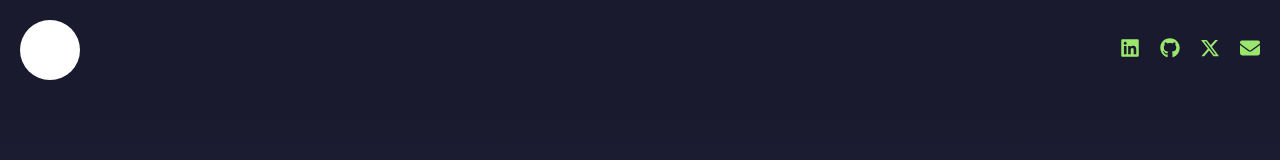
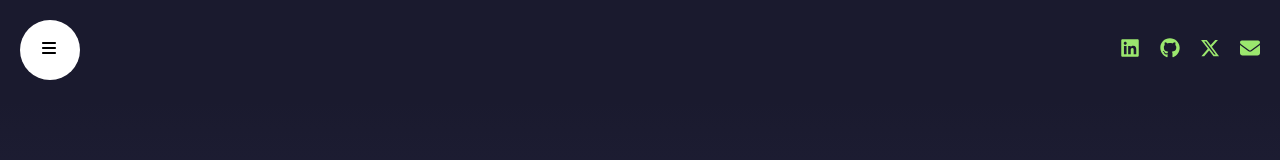
Before and after one commit to FatemeGhalandari/fatemeghalandari.github.io, a React (Vite) app: page / in a window 1280 px wide. Shown: the top 160 px of the page. Built offline with nearby package versions, Linux system fonts and the light colour scheme.

Commit message:
style: Refactor Sidebar ToggleButton component to use event.stopPropagation()

```diff
--- a/src/components/Sidebar/ToggleButton.jsx
+++ b/src/components/Sidebar/ToggleButton.jsx
@@ -3,10 +3,15 @@ import { faBars, faX } from "@fortawesome/free-solid-svg-icons";
 
 // eslint-disable-next-line react/prop-types
 const ToggleButton = ({ setOpen, open }) => {
+  const toggleSidebar = (event) => {
+    event.stopPropagation();
+    console.log("toggleSidebar: current open state", open);
+    setOpen(!open);
+  };
   return (
     <button
-      className="fixed z-[1] top-6 left-6 w-[50px] h-[50px] bg-transparent border-r-4 border-none cursor-pointer"
-      onClick={() => setOpen((prev) => !prev)}
+      className="fixed z-[20] top-6 left-6 w-[50px] h-[50px] bg-transparent border-r-4 border-none cursor-pointer"
+      onClick={toggleSidebar}
     >
       {open ? (
         <FontAwesomeIcon icon={faX} />
```
